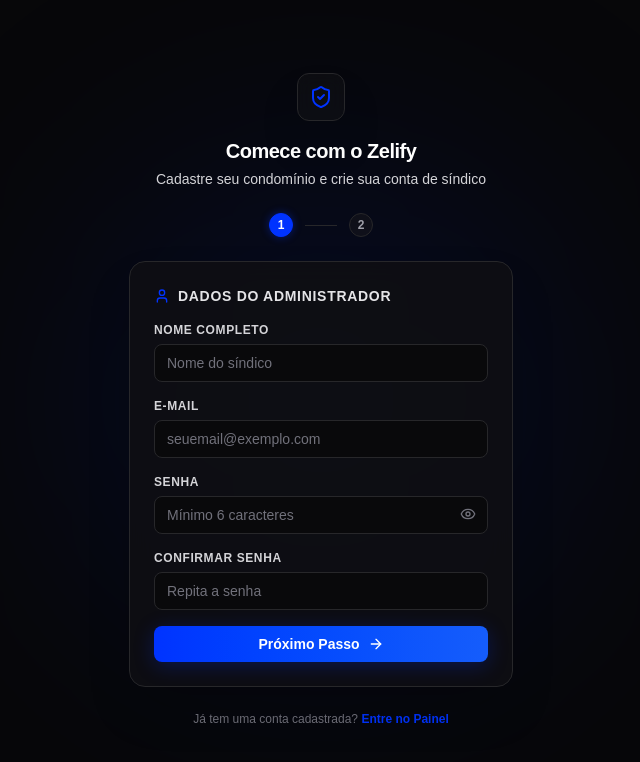
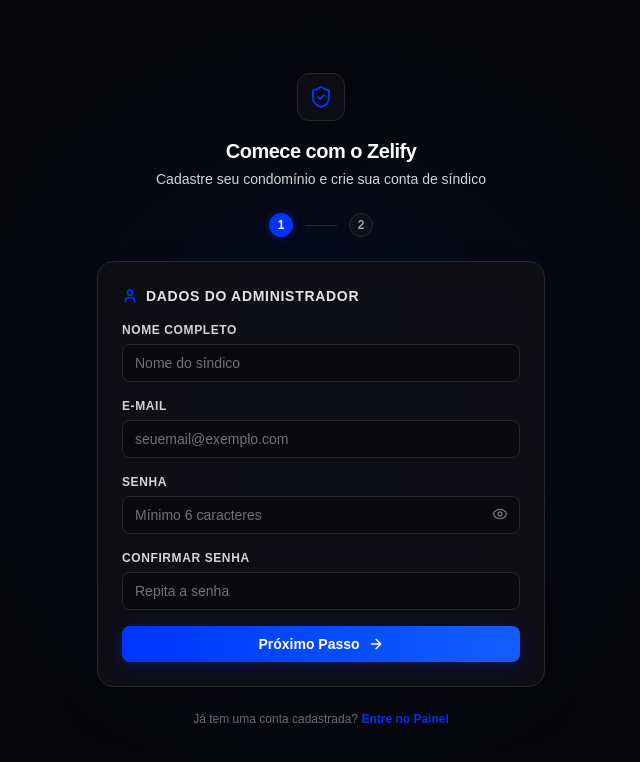
Before and after one commit to Leonardo-Tobias/Zelify, a Next.js app: page /cadastro in a window 1280 px wide. Shown: the top 762 px of the page, without its empty margins (319-959 px from the left). Built offline with nearby package versions, Linux system fonts and the light colour scheme; no server answers.

Commit message:
style: increase signup card width to max-w-md to avoid text wrapping

```diff
--- a/src/app/cadastro/page.tsx
+++ b/src/app/cadastro/page.tsx
@@ -117,7 +117,7 @@
       {/* Glow de fundo */}
       <div className="absolute top-1/2 left-1/2 -translate-x-1/2 -translate-y-1/2 w-[500px] h-[500px] bg-[#0033FF]/10 blur-[130px] rounded-full pointer-events-none z-0"></div>
 
-      <div className="w-full max-w-sm space-y-6 relative z-10">
+      <div className="w-full max-w-md space-y-6 relative z-10">
 
         {/* LOGO E CABEÇALHO */}
         <div className="text-center">
```
